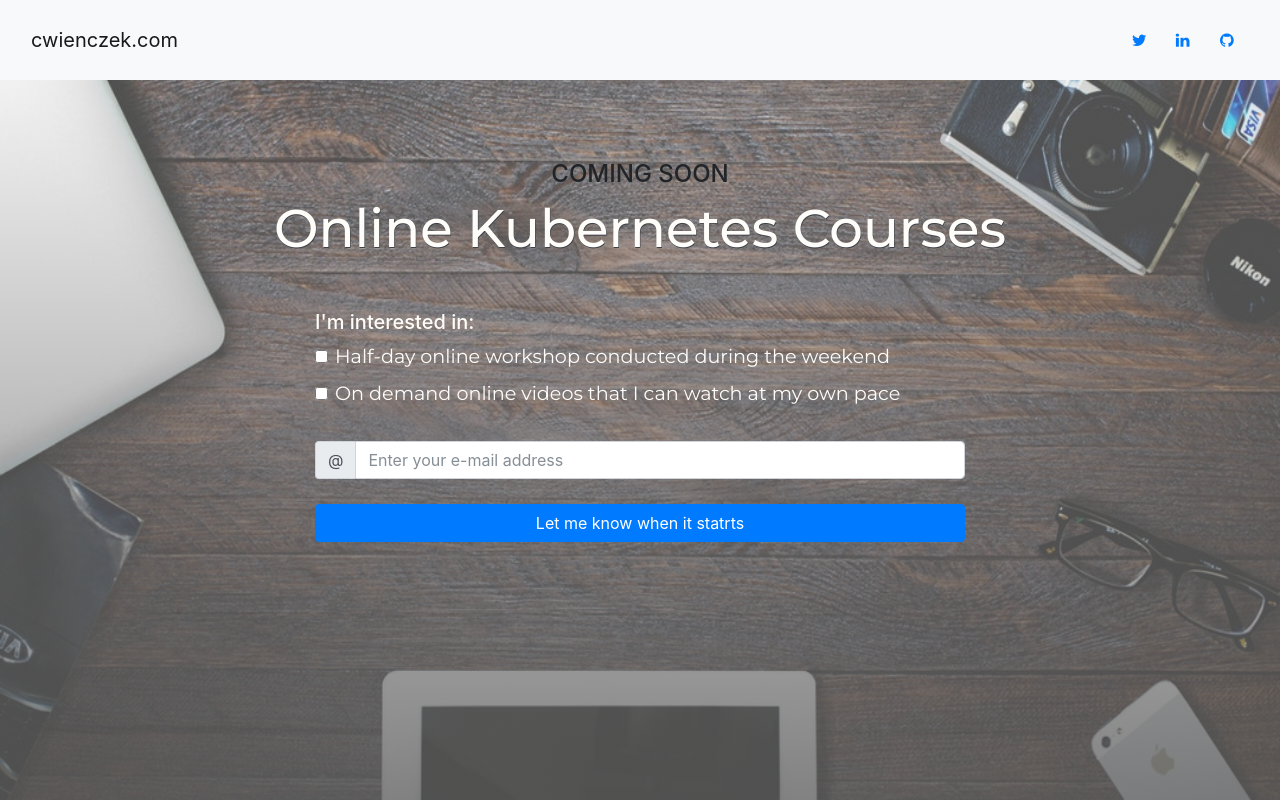
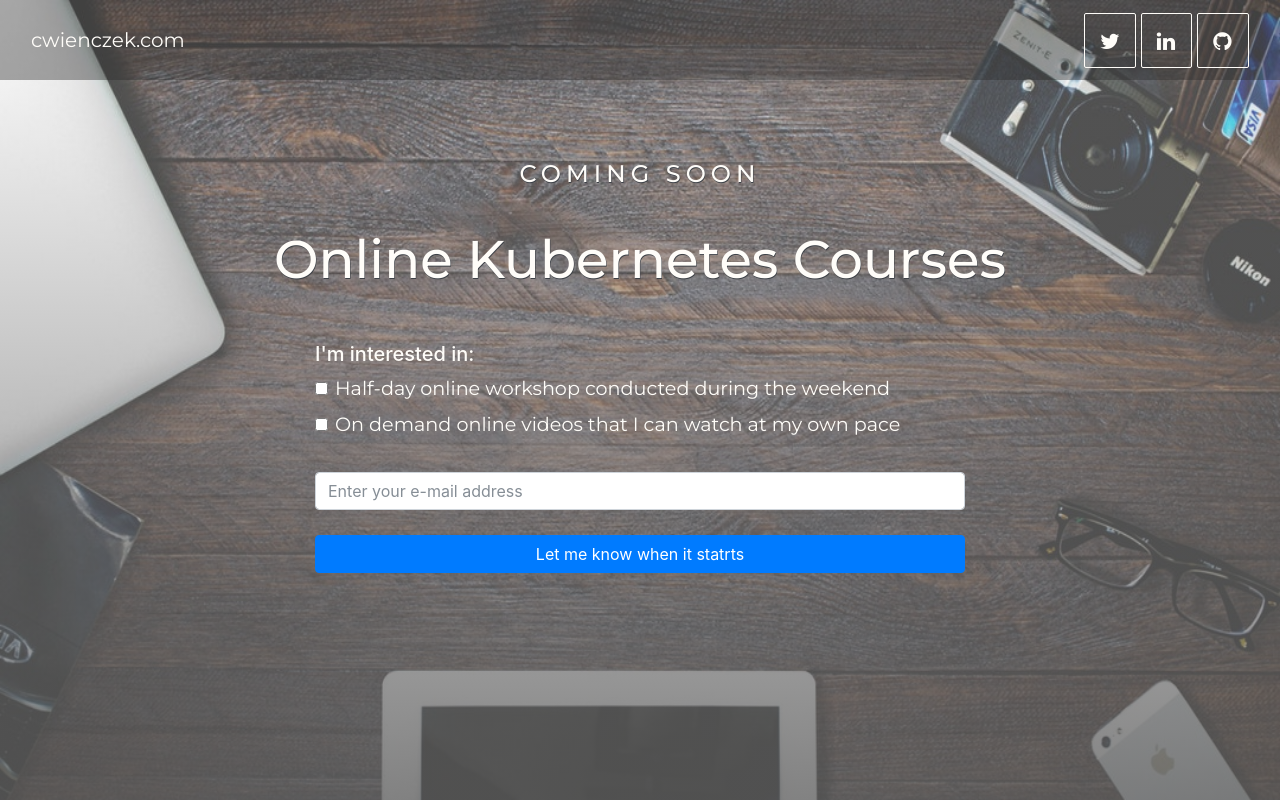
Before and after one commit to mcwienczek/KubernetesLandingPage, a website: page public/index.html in a window 1280 px wide. Drawn offline with nearby package versions, Linux system fonts and the light colour scheme.

Commit message:
adds navbar styling

```diff
--- a/public/index.html
+++ b/public/index.html
@@ -14,14 +14,14 @@
         <nav class="navbar navbar-light bg-light" id="navbar">
                 <div class="container-fluid">
                     <div class="navbar-header">
-                        <a class="navbar-brand" href="https://cwienczek.com/"> cwienczek.com </a>
+                        <a class="navbar-brand" id="cwienczekCom" href="https://cwienczek.com/"> cwienczek.com </a>
                     </div>
                     <div class="nav navbar-nav navbar-right">
                         <div class="container">
                             <div class="row justify-content-end">
-                                <div class="col-4"><a href="https://twitter.com/cwienczek"><i class="fa fa-twitter"></i></a></div>
-                                <div class="col-4"><a href="https://www.linkedin.com/in/cwienczek/"><i class="fa fa-linkedin"></i></a></div>
-                                <div class="col-4"><a href="https://github.com/mcwienczek"><i class="fa fa-github"></i></a></div>
+                                <div class="col-4" id="twitter-border"><a href="https://twitter.com/cwienczek"><i class="fa fa-twitter fa-lg" id="twitter"></i></a></div>
+                                <div class="col-4" id="linkedin-border"><a href="https://www.linkedin.com/in/cwienczek/"><i class="fa fa-linkedin fa-lg" id="linkedin"></i></a></div>
+                                <div class="col-4" id="github-border"><a href="https://github.com/mcwienczek"><i class="fa fa-github fa-lg" id="github"></i></a></div>
                             </div>
                         </div>
 
@@ -34,7 +34,7 @@
 
     <div id="text">
         <div>
-            <h4 class="text-center" id=" ">COMING SOON</h4>
+            <h4 class="text-center" id="coming-soon">Coming soon</h4>
         </div>
         <div>
             <h1 class="text-center" id="h1-font">Online Kubernetes Courses </h1>
@@ -61,7 +61,7 @@
             </div>
             <div>
                 <div class="input-group" id="input-width">
-                    <span class="input-group-addon" id="basic-addon1">@</span>
+                    <!-- <span class="input-group-addon" id="basic-addon1">@</span> -->
                     <input id="email" type="text" class="form-control" placeholder="Enter your e-mail address" aria-label="Email" aria-describedby="basic-addon1">
                 </div>
                 <div>
--- a/public/style/scss/_small-default.scss
+++ b/public/style/scss/_small-default.scss
@@ -38,7 +38,102 @@ html {-webkit-text-size-adjust: 100%; -ms-text-size-adjust: 100%; }
     top: 0;
     width: 100%;
     height: 10%;
+    background-color: rgba(40,40,40,0.4) !important;
     }
+
+#cwienczekCom {
+    color: #fffdf9;
+    font-family: 'Montserrat', sans-serif;
+}
+
+#cwienczekCom:hover {
+    color: #6dd4ff;
+
+}
+
+#twitter {
+    color: #fffdf9;
+    width: 55px;
+    height: 55px;
+    line-height: 55px;
+    vertical-align: text-bottom;
+    margin-left: -15px;
+    padding-left: 15px;
+}
+
+#twitter:hover {
+    color: #13aff0;
+}
+
+#twitter-border {
+    width: 55px;
+    height: 55px;
+    line-height: 55px;
+    border-radius: 2px;
+    border: 1px solid #fffdf9;
+    margin-right: 5px;
+    margin-left: -20px;
+}
+
+#twitter-border:hover {
+    border: 1px solid #13aff0;
+}
+
+#linkedin {
+    color: #fffdf9;
+    width: 55px;
+    height: 55px;
+    line-height: 55px;
+    vertical-align: text-bottom;
+    margin-left: -15px;
+    padding-left: 15px;
+}
+
+#linkedin:hover {
+    color: #3399CC;
+}
+
+#linkedin-border {
+    width: 55px;
+    height: 55px;
+    line-height: 55px;
+    border-radius: 2px;
+    border: 1px solid #fffdf9;
+    margin-right: 5px;
+}
+
+#linkedin-border:hover {
+    border: 1px solid #3399CC;
+}
+
+#github {
+    color: #fffdf9;
+    width: 55px;
+    height: 55px;
+    line-height: 55px;
+    vertical-align: text-bottom;
+    margin-left: -15px;
+    padding-left: 15px;
+}
+
+#github:hover {
+    color: #60b044;
+}
+
+#github-border {
+    width: 55px;
+    height: 55px;
+    line-height: 55px;
+    border-radius: 2px;
+    border: 1px solid #fffdf9;
+    padding-right: 5px;
+}
+
+#github-border:hover {
+    border: 1px solid #60b044;
+}
+
+//
 
 #text {
     position: absolute;
@@ -47,6 +142,16 @@ html {-webkit-text-size-adjust: 100%; -ms-text-size-adjust: 100%; }
     top: 20%;
     width: 70%;
     height: 50%;
+}
+
+#coming-soon {
+    font-family: 'Montserrat', sans-serif;
+    color: #fffdf9;
+    text-transform: uppercase;
+    letter-spacing: 5px;
+    text-shadow: 0.5px 0.5px 0.5px #3d4147;
+    padding-top: -20px;
+    min-height: 60px;
 }
 
 #h1-font {
```
Also changed, not shown: public/style/css/styles.css.
